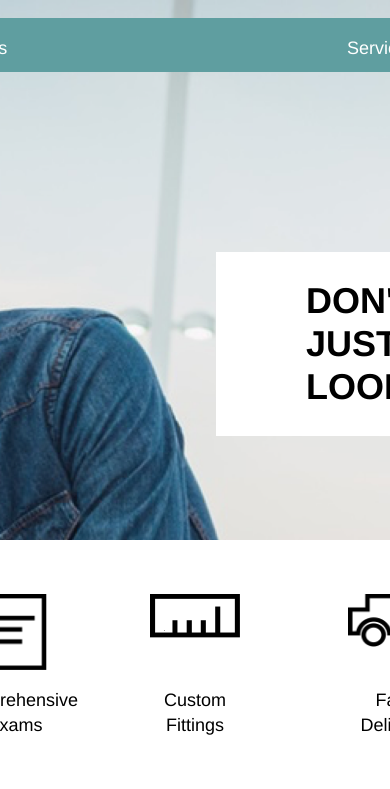
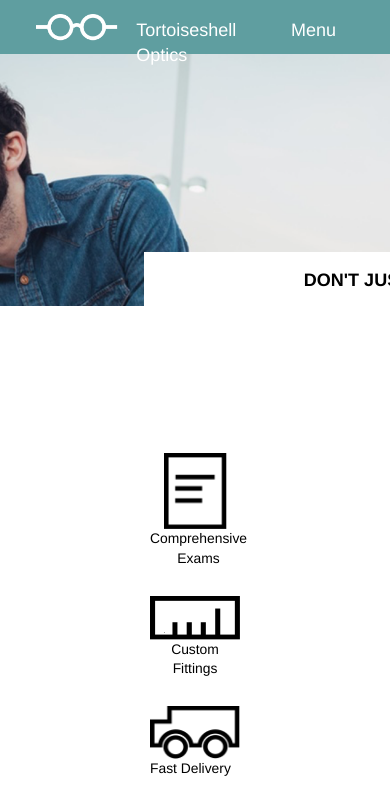
Before and after one commit to AlleeCat/tortoiseshell, a plain HTML site: page index.html in a window 390 px wide. Shown: the top 789 px of the page. Drawn offline with Linux system fonts and the light colour scheme.

Commit message:
updated responsive design

```diff
--- a/index.html
+++ b/index.html
@@ -15,13 +15,14 @@
         </div>
         <nav>
           <ul class="nav inline-flex">
-            <li <a href="#">Services</a></li>
-            <li <a href="#">Products</a></li>
-            <li <a href="#">Contact</a></li>
+            <li class="large-screens"<a href="#">Services</a></li>
+            <li class="large-screens"<a href="#">Products</a></li>
+            <li class="large-screens"<a href="#">Contact</a></li>
+            <li id="small-screen"<a href="#">Menu</a></li>
           </ul>
         </nav>
       </header>
-      <div class="tagline">
+      <div class="tagline flexbox">
         <h1>DON'T JUST LOOK, SEE.</h1>
       </div>
     </div>
--- a/resources/css/style.css
+++ b/resources/css/style.css
@@ -60,6 +60,9 @@ li {
   padding: 1.5rem 5rem;
   top: 10rem;
   left: 12rem;
+}
+#small-screen {
+  display: none;
 }
 
 /*** Images Section ***/
@@ -137,3 +140,72 @@ footer {
   padding-top: 4.25rem;
   padding-bottom: 4.25rem;
 }
+
+/*** media queries ***/
+@media only screen and (max-width: 1024px) {
+  header {
+    margin-top: 0rem;
+  }
+  .site-container {
+    width: 100%;
+  }
+  .tagline {
+    font-size: 1.33rem;
+    font-weight: bold;
+    padding: 0.75rem 4rem;
+    margin-top: 1rem;
+    margin-left: 2rem
+  }
+  .background-image {
+    height: 22rem;
+  }
+}
+
+@media only screen and (max-width: 470px) {
+  header {
+    margin-top: 0rem;
+  }
+  .site-container {
+    width: 100%;
+  }
+  .tagline {
+    font-size: 1rem;
+    padding-top: 1rem;
+    padding-bottom: 1rem;
+    margin-left: 0;
+    margin-right: 0;
+    justify-content: center;
+    width: 100%;
+  }
+  .background-image {
+    position: 20%;
+    height: 17rem;
+  }
+  .large-screens {
+    display: none;
+  }
+  #small-screen {
+    display: inline;
+  }
+  .images {
+    flex-direction: column;
+    align-items: center;
+    margin-bottom: 3.77rem;
+    height: 30rem;
+  }
+  .image {
+    flex-direction: row;
+    margin-bottom: 1.54rem;
+  }
+  .image-text,
+  .text {
+    font-size: 0.77rem;
+  }
+  #narrow-image {
+    margin: 0 auto;
+  }
+  .info {
+    flex-direction: column;
+    width: 100%;
+  }
+}
```
